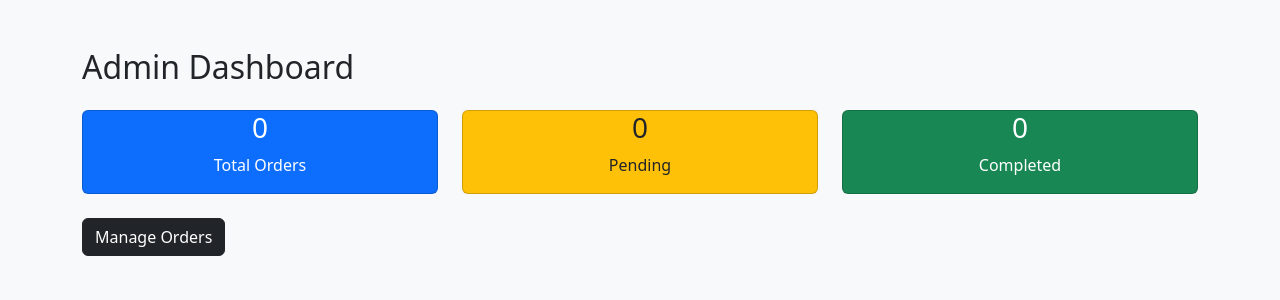
After one commit to Likith1269/laundry-app, a Flask app: page /dashboard in a window 1280 px wide. The commit adds this page. Shown: the top 300 px of the page. Run offline with Flask 3, Linux system fonts and the light colour scheme; the visitor is signed in with stand-in values (Sample User, id 1); data that the repository does not hold is empty.

Commit message:
Full industry version

```diff
--- a/app.py
+++ b/app.py
@@ -1,10 +1,10 @@
 from flask import Flask, render_template, request, redirect, session
 import sqlite3
 
-print("App started")
-
 app = Flask(__name__)
 app.secret_key = "laundry_secret"
+
+print("App started")
 
 
 # ------------------------
@@ -14,7 +14,6 @@ def init_db():
     conn = sqlite3.connect('laundry.db')
     c = conn.cursor()
 
-    # Create table if not exists
     c.execute('''
         CREATE TABLE IF NOT EXISTS orders (
             id INTEGER PRIMARY KEY AUTOINCREMENT,
@@ -28,13 +27,12 @@ def init_db():
         )
     ''')
 
-    # Add latitude column if missing
+    # Add columns if missing (safe for existing DB)
     try:
         c.execute("ALTER TABLE orders ADD COLUMN latitude TEXT")
     except:
         pass
 
-    # Add longitude column if missing
     try:
         c.execute("ALTER TABLE orders ADD COLUMN longitude TEXT")
     except:
@@ -48,14 +46,13 @@ init_db()
 
 
 # ------------------------
-# Customer Home Page
+# Customer Pages
 # ------------------------
 @app.route('/')
 def home():
     return render_template('index.html')
 
 
-# Add Order
 @app.route('/add', methods=['POST'])
 def add_order():
     name = request.form['name']
@@ -80,6 +77,27 @@ def add_order():
 
 
 # ------------------------
+# Customer Order Tracking
+# ------------------------
+@app.route('/track')
+def track_page():
+    return render_template('track.html')
+
+
+@app.route('/track_order', methods=['POST'])
+def track_order():
+    phone = request.form['phone']
+
+    conn = sqlite3.connect('laundry.db')
+    c = conn.cursor()
+    c.execute("SELECT * FROM orders WHERE phone=? ORDER BY id DESC", (phone,))
+    orders = c.fetchall()
+    conn.close()
+
+    return render_template('track.html', orders=orders)
+
+
+# ------------------------
 # Admin Login
 # ------------------------
 @app.route('/admin')
@@ -94,7 +112,7 @@ def login():
 
     if username == "admin" and password == "1234":
         session['admin'] = True
-        return redirect('/orders')
+        return redirect('/dashboard')
     else:
         return "Invalid Login"
 
@@ -106,7 +124,35 @@ def logout():
 
 
 # ------------------------
-# Admin Orders (Protected)
+# Admin Dashboard
+# ------------------------
+@app.route('/dashboard')
+def dashboard():
+    if not session.get('admin'):
+        return redirect('/admin')
+
+    conn = sqlite3.connect('laundry.db')
+    c = conn.cursor()
+
+    c.execute("SELECT COUNT(*) FROM orders")
+    total = c.fetchone()[0]
+
+    c.execute("SELECT COUNT(*) FROM orders WHERE status='Pending'")
+    pending = c.fetchone()[0]
+
+    c.execute("SELECT COUNT(*) FROM orders WHERE status='Completed'")
+    completed = c.fetchone()[0]
+
+    conn.close()
+
+    return render_template('dashboard.html',
+                           total=total,
+                           pending=pending,
+                           completed=completed)
+
+
+# ------------------------
+# Admin Orders Management
 # ------------------------
 @app.route('/orders')
 def view_orders():
@@ -151,27 +197,6 @@ def delete_order(id):
 
 
 # ------------------------
-# Customer Order Tracking
-# ------------------------
-@app.route('/track')
-def track_page():
-    return render_template('track.html')
-
-
-@app.route('/track_order', methods=['POST'])
-def track_order():
-    phone = request.form['phone']
-
-    conn = sqlite3.connect('laundry.db')
-    c = conn.cursor()
-    c.execute("SELECT * FROM orders WHERE phone=? ORDER BY id DESC", (phone,))
-    orders = c.fetchall()
-    conn.close()
-
-    return render_template('track.html', orders=orders)
-
-
-# ------------------------
 # Run Server
 # ------------------------
 if __name__ == '__main__':
--- /dev/null
+++ b/templates/dashboard.html
@@ -0,0 +1,39 @@
+<!DOCTYPE html>
+<html>
+<head>
+<title>Dashboard</title>
+<link href="https://cdn.jsdelivr.net/npm/bootstrap@5.3.0/dist/css/bootstrap.min.css" rel="stylesheet">
+</head>
+<body class="bg-light">
+
+<div class="container mt-5">
+<h2>Admin Dashboard</h2>
+
+<div class="row mt-4">
+<div class="col-md-4">
+<div class="card bg-primary text-white text-center">
+<h3>{{ total }}</h3>
+<p>Total Orders</p>
+</div>
+</div>
+
+<div class="col-md-4">
+<div class="card bg-warning text-dark text-center">
+<h3>{{ pending }}</h3>
+<p>Pending</p>
+</div>
+</div>
+
+<div class="col-md-4">
+<div class="card bg-success text-white text-center">
+<h3>{{ completed }}</h3>
+<p>Completed</p>
+</div>
+</div>
+</div>
+
+<a href="/orders" class="btn btn-dark mt-4">Manage Orders</a>
+</div>
+
+</body>
+</html>
```
Also changed, not shown: templates/index.html (+21 -45 lines), templates/login.html (+6 -26 lines), templates/orders.html (+8 -42 lines), templates/track.html (+5 -29 lines).
